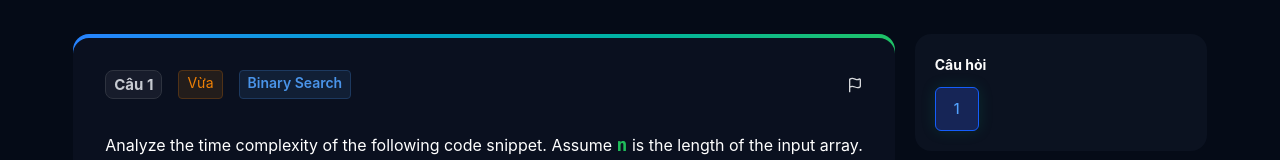
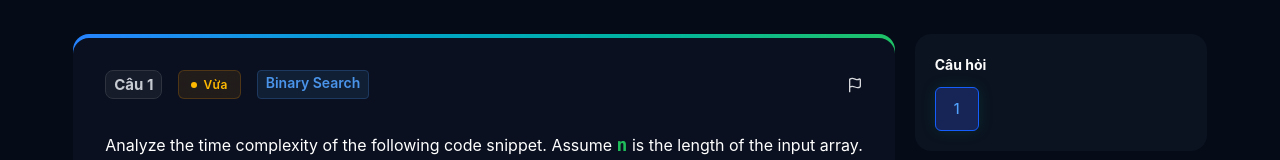
Before and after one commit to ChyChy12233/CodeQuest---FE, a React (Vite) app: page /assessment in a window 1280 px wide. Shown: the part 299-459 px from the top of the page. Built offline with nearby package versions, Linux system fonts and the light colour scheme.

Commit message:
refactor: standardize string quotes and improve Badge integration in Question component

```diff
--- a/src/features/assessment/Question.tsx
+++ b/src/features/assessment/Question.tsx
@@ -1,4 +1,5 @@
 import { Flag } from "lucide-react";
+import { Badge } from "../../components/common/Badge";
 type OptionItem = {
   id: string;
   text: string;
@@ -46,13 +47,14 @@ export default function Question({
       return <span key={index}>{part}</span>;
     });
   };
-  let levelClass = "rounded-sm text-[14px] px-2 py-0.25 ";
+  let levelClass: "warning" | "success" | "error" | "info" | undefined =
+    undefined;
   if (activeQuest.level === "Vừa") {
-    levelClass += "border border-[#503217] bg-[#231d1b] text-[#ee8006]";
+    levelClass = "warning";
   } else if (activeQuest.level === "Dễ") {
-    levelClass += "border border-[#113b2e] bg-[#0c2324] text-[#22c55e]";
+    levelClass = "success";
   } else if (activeQuest.level === "Khó") {
-    levelClass += "border border-[#3b1111] bg-[#240c0c] text-[#ef4444]";
+    levelClass = "error";
   }
   return (
     <div className="flex flex-col gap-8">
@@ -61,7 +63,7 @@ export default function Question({
           <span className="font-bold text-[15px] text-[#c6cad1] px-2 py-1.5 bg-[#171c2b] h-fit leading-none rounded-lg border border-[#2e333f]">
             Câu {currentQuest}
           </span>
-          <span className={levelClass}>{activeQuest.level}</span>
+          <Badge variant={levelClass}>{activeQuest.level}</Badge>
           <span className="rounded-sm font-semibold text-[14px] px-2 py-px border border-[#1d395f] bg-[#111f35] text-[#4a94e9]">
             {activeQuest.category}
           </span>
```
Also changed, not shown: src/components/common/Badge.tsx (+20 -13 lines), src/features/dashboard/components/Dashboard.tsx (+16 -10 lines).
